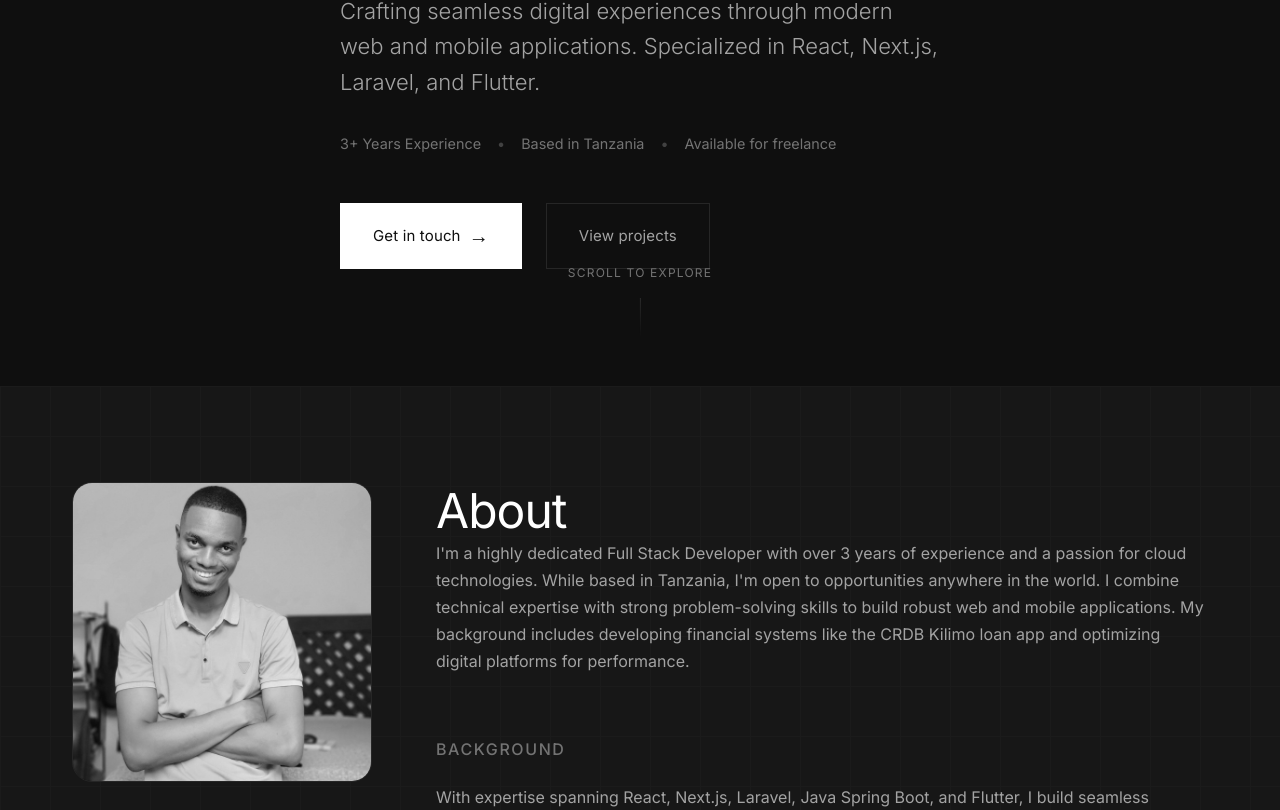
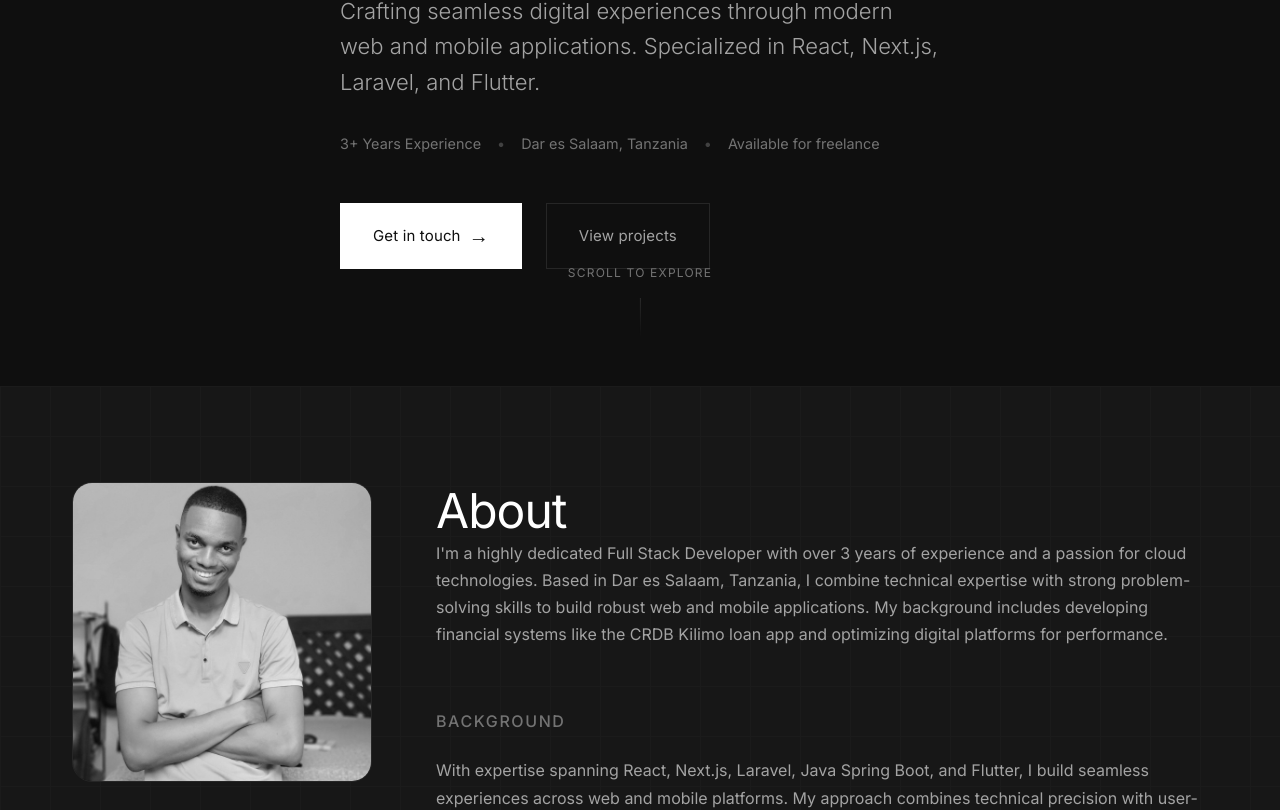
Before and after one commit to Lewy8/lewis-portfolio, a Next.js app: page / in a window 1280 px wide. Shown: the part 414-1224 px from the top of the page. Built offline with nearby package versions, Linux system fonts and the light colour scheme.

Commit message:
location fix

```diff
--- a/src/components/About.js
+++ b/src/components/About.js
@@ -17,7 +17,7 @@ export default function About() {
                             <div className={styles.divider}></div>
                             <p className={styles.bio}>
                                 I'm a highly dedicated Full Stack Developer with over 3 years of experience and a passion for cloud technologies.
-                                While based in Tanzania, I'm open to opportunities anywhere in the world. I combine technical expertise with strong problem-solving skills
+                                Based in Dar es Salaam, Tanzania, I combine technical expertise with strong problem-solving skills
                                 to build robust web and mobile applications. My background includes developing financial systems
                                 like the CRDB Kilimo loan app and optimizing digital platforms for performance.
                             </p>
--- a/src/components/Contact.js
+++ b/src/components/Contact.js
@@ -22,7 +22,7 @@ export default function Contact() {
                         </a>
                         <div className={styles.link}>
                             <span className={styles.label}>Location</span>
-                            <span className={styles.value}>Tanzania (Open to Relocation)</span>
+                            <span className={styles.value}>Dar es Salaam, Tanzania</span>
                         </div>
                     </div>
                 </div>
--- a/src/components/Hero.js
+++ b/src/components/Hero.js
@@ -16,7 +16,7 @@ export default function Hero() {
                     <div className={styles.meta}>
                         <span>3+ Years Experience</span>
                         <span className={styles.separator}>•</span>
-                        <span>Based in Tanzania</span>
+                        <span>Dar es Salaam, Tanzania</span>
                         <span className={styles.separator}>•</span>
                         <span>Available for freelance</span>
                     </div>
```
